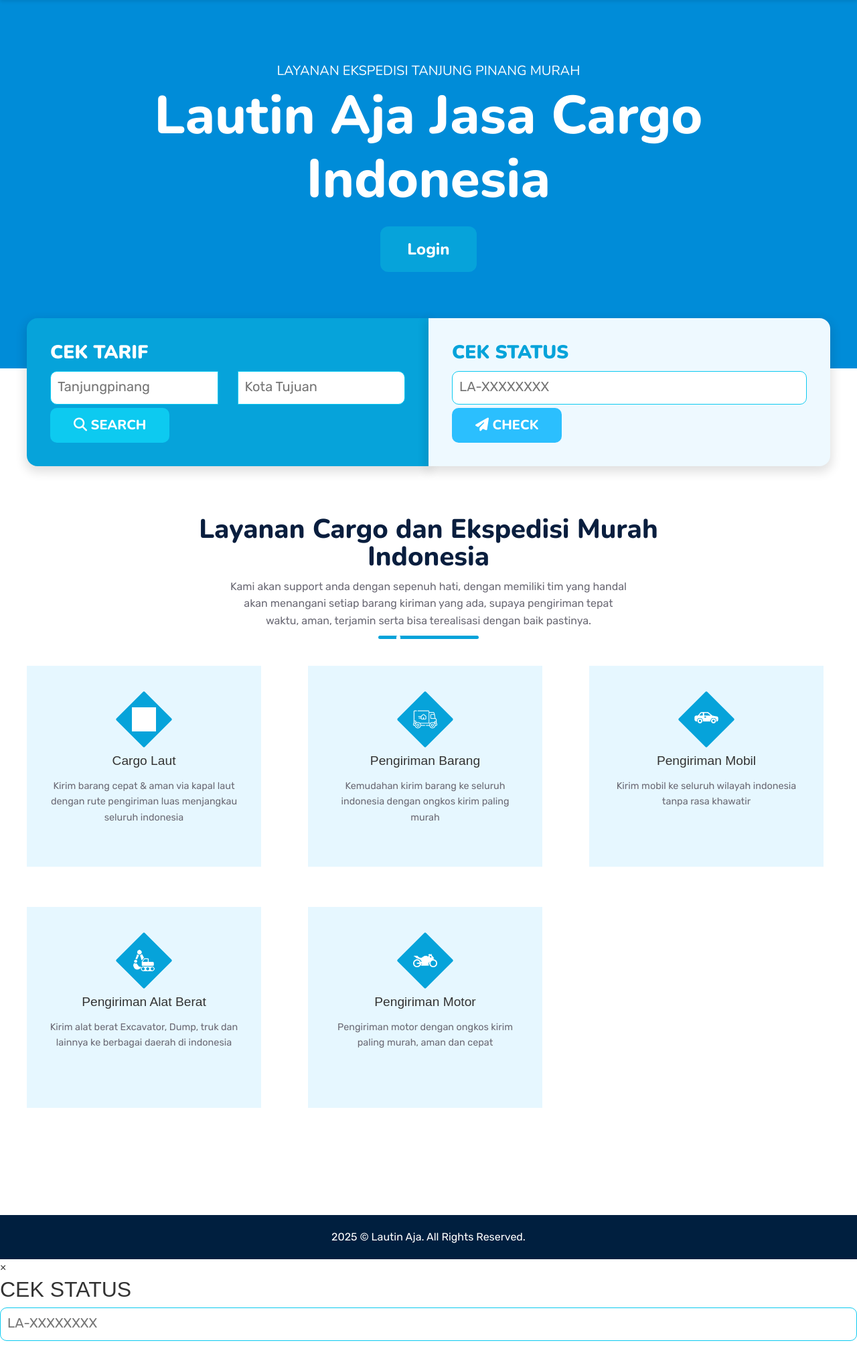
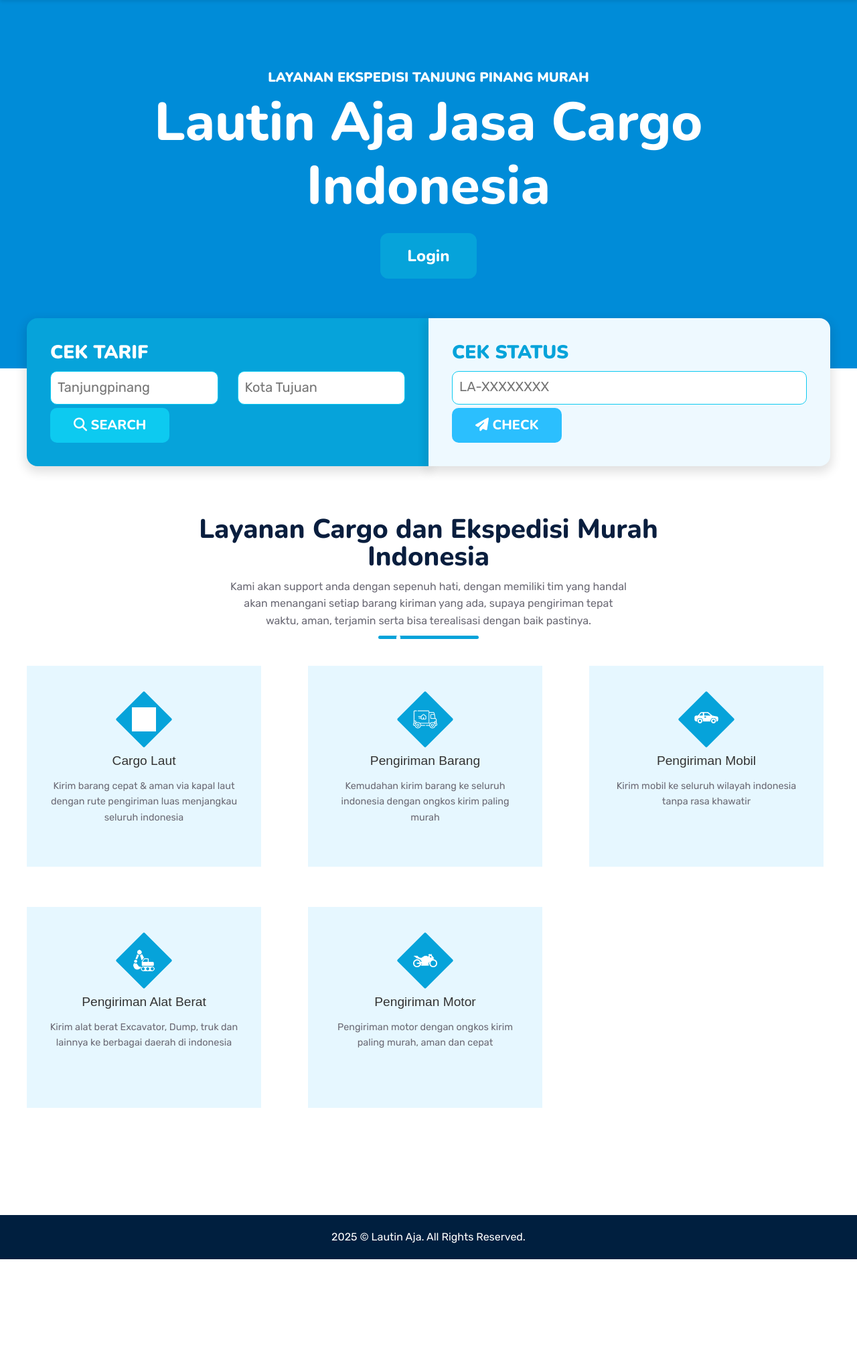
Before and after one commit to Zyzero1/Platform-Logistik-Maritim, a PHP site: page /pages/landing-page.html in a window 1280 px wide. Shown: the part 76-2093 px from the top of the page at 67% size. After the commit the page ends 1956 px from the top, so only its background shows below. Run offline with PHP 8.4, Linux system fonts and the light colour scheme; some libraries are stand-ins or nearby versions; grey boxes are pictures that could not be loaded.

Commit message:
update & add css

```diff
--- /dev/null
+++ b/styles/modal-landingPage.css
@@ -0,0 +1,263 @@
+
+/* Modal styles */
+.modal {
+    display: none;
+    position: fixed;
+    z-index: 1;
+    left: 0;
+    top: -40px;
+    width: 100%;
+    height: 110%;
+    overflow: auto;
+    background-color: rgba(0, 0, 0, 0.4);
+    overflow: hidden;
+}
+
+.modal-content {
+    background-color: #EEF9FF;
+    margin: 10% auto;
+    padding: 20px;
+    border: 1px solid #888;
+    width: 100%;
+    max-width: 900px;
+    border-radius: 8px;
+    height: 600px;
+}
+
+.close-modal {
+    color: #aaa;
+    font-size: 28px;
+    font-weight: bold;
+    position: absolute;
+    top: 0px;
+    right: 12px;
+    cursor: pointer;
+    background: none;
+    border: none;
+    z-index: 2;
+}
+
+.close-modal:hover,
+.close-modal:focus {
+    color: rgb(201, 0, 0);
+    text-decoration: none;
+    cursor: pointer;
+}
+
+/* Header styles */
+h2 {
+    font-size: 28px;
+    font-family: 'Nunito', sans-serif;
+    font-weight: 900;
+    color: #06A3DA;
+    margin-top: 20px;
+    margin-bottom: 30px;
+    text-align: center;
+}
+
+.readonly-box {
+    width: 100%;
+    padding: 10px 12px;
+    margin-top: 5px;
+    border: 1px solid #ccc;
+    border-radius: 10px;
+    border: 1px solid #0DCAF0;
+    background-color: #f9f9f9;
+    color: #333;
+    font-size: 16px;
+    box-sizing: border-box;
+    min-height: 28px;
+    display: flex;
+    align-items: center;
+}
+
+.result-group label {
+    font-weight: bold;
+    margin-bottom: 5px;
+    display: block;
+    margin-top: 10px;
+}
+
+.weight-group {
+    display: flex;
+    flex-direction: column;
+    gap: 0px;
+}
+
+.weight-group span{
+    font-family: 'Nunito', sans-serif;
+    font-size: 16px;
+    display: flex;
+    align-items: center;
+    margin-top: -16px;
+    margin-left: -5px;
+}
+
+.weight-group label {
+    text-align: left;
+    font-family: 'Nunito', sans-serif;
+    font-weight: bold;
+}
+
+.weight-group input[type="number"] {
+    width: 120px;
+    border-radius: 10px;
+    padding: 8px 12px;
+    border: 1px solid #0DCAF0;
+    margin-bottom: 20px;
+}
+
+.weight-group input[type="number"]::-webkit-inner-spin-button,
+.weight-group input[type="number"]::-webkit-outer-spin-button {
+    -webkit-appearance: none;
+    margin: 0;
+}
+
+
+
+.cek-btn {
+    background-color: #06A3DA;
+    color: #ffffff;
+    border: none;
+    width: 120px;
+    margin: 0px auto;
+    padding: 8px 20px;
+    border-radius: 10px;
+    font-size: 20px;
+    font-weight: bold;
+    cursor: pointer;
+    font-family: 'Nunito', sans-serif;
+    transition: background-color 0.3s ease;
+}
+
+.cek-btn a{
+    text-decoration: none;
+    color: inherit;
+}
+
+.cek-btn:hover {
+    background-color: #0684b1;
+    color: #fff;
+}
+
+.total-payment {
+    font-size: 24px;
+    font-weight: bold;
+    color: #06A3DA;
+    margin-top: 20px;
+    text-align:start;
+}
+
+.modal2 {
+    display: none; /* Hidden by default */
+    position: fixed;
+    z-index: 1;
+    left: 0;
+    top: 0;
+    width: 100%;
+    height: 100%;
+    overflow: auto;
+    background-color: rgba(0, 0, 0, 0.4);
+}
+
+.modal-content {
+    background-color: #EEF9FF;
+    margin: 10% auto;
+    padding: 20px;
+    border: 1px solid #888;
+    width: 100%;
+    max-width: 900px;
+    height: 500px;
+    border-radius: 8px;
+    text-align: center;
+}
+
+.modal-content h2 {
+    font-size: 28px;
+    font-family: 'Nunito', sans-serif;
+    font-weight: 900;
+    color: #06A3DA;
+    margin-top: 20px;
+    margin-bottom: 30px;
+}
+
+.close-modal {
+    color: #aaa;
+    font-size: 28px;
+    font-weight: bold;
+    position: absolute;
+    top: 0px;
+    right: 12px;
+    cursor: pointer;
+    background: none;
+    border: none;
+    z-index: 2;
+}
+
+.close-modal:hover,
+.close-modal:focus {
+    color: rgb(201, 0, 0);
+    text-decoration: none;
+    cursor: pointer;
+}
+
+.success-message-modal {
+    margin-top: 10px;
+    font-family: 'Rubik', sans-serif;
+    color: #22bb33;
+    font-weight: 500;
+    font-size: 20px;
+    margin-bottom: 10px;
+    display: none;
+}
+
+.order-details-modal {
+    margin-top: 20px;
+    height: 29%;
+    padding: 10px;
+    background-color: #f9f9f9;
+    border: 1px solid #ddd;
+    border-radius: 4px;
+}
+
+.order-details-modal .order-box {
+    display: flex;
+    gap: 20px;
+    align-items: center;
+}
+
+.order-details-modal .order-icon img {
+    width: 50px;
+    height: 50px;
+}
+
+.order-details-modal .order-details h4 {
+    margin: 0;
+}
+
+.order-details-modal .order-details p {
+    margin: 5px 0;
+}
+
+.order-details-modal .location-container {
+    display: flex;
+    align-items: center;
+}
+
+.order-details-modal .order-location i {
+    margin-right: 10px;
+}
+
+.order-details-modal .location-text .address {
+    font-weight: bold;
+}
+
+.order-details-modal .order-status .status-complete {
+    color: green;
+}
+
+#statusModal { z-index: 9999; }
+#statusModal2 { z-index: 9999; }
+#modalOverlay { z-index: 9998; }
+
+/* Input fields */
--- a/styles/styles.css
+++ b/styles/styles.css
@@ -161,6 +161,7 @@ nav li {
     font-size: 20px;
     margin-bottom: 10px;
     font-family: 'Nunito', sans-serif;
+    color: #ffffff;
 }
 
 .hero h1 {
@@ -253,6 +254,8 @@ nav li {
 
 .input-group input[type="text"] {
     flex: 1;
+    font-size: 20px;
+    border-radius: 10px !important;
 }
 
 input[type="text"] {
```
Also changed, not shown: styles/dashboard.css (+41 -4 lines).
